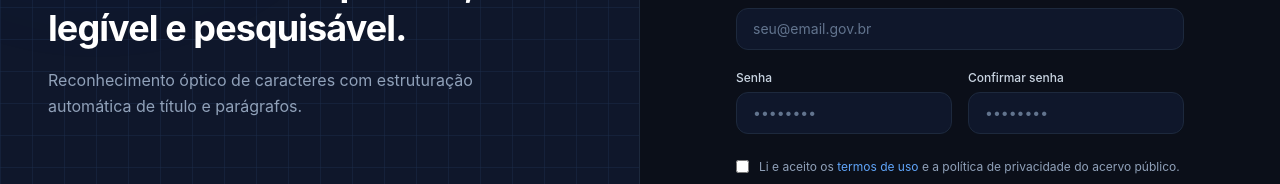
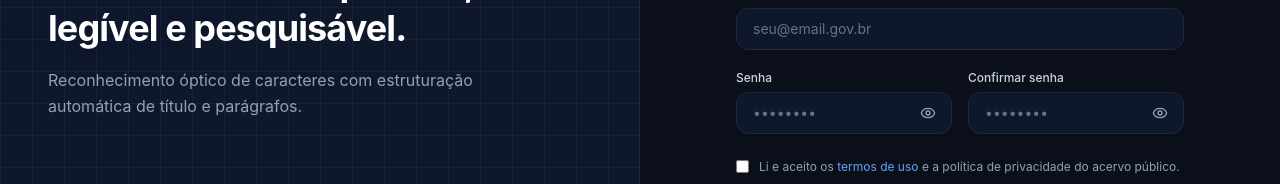
Before and after one commit to Patrick-1810/booklens-frontend, a React (Vite) app: page /register in a window 1280 px wide. Shown: the part 345-529 px from the top of the page. Built offline with nearby package versions, Linux system fonts and the light colour scheme.

Commit message:
feat(ui): enhance Input component with password toggle and label action
- Add toggle button with Eye/EyeOff icons for password visibility
- Support optional rightLabelAction prop for embedded links like forgot password

```diff
--- a/src/components/ui/Input.tsx
+++ b/src/components/ui/Input.tsx
@@ -1,20 +1,44 @@
-import React from 'react';
+import React, { useState } from 'react';
+import { Eye, EyeOff } from 'lucide-react';
 
 interface InputProps extends React.InputHTMLAttributes<HTMLInputElement> {
   label: string;
+  rightLabelAction?: React.ReactNode;
 }
 
-export function Input({ label, id, ...props }: InputProps) {
+export function Input({ label, id, type = 'text', rightLabelAction, ...props }: InputProps) {
+  const [showPassword, setShowPassword] = useState(false);
+  const isPasswordInput = type === 'password';
+
   return (
     <div>
-      <label htmlFor={id} className="block text-xs font-medium text-slate-300 mb-1.5">
+      <div className="flex items-center justify-between mb-1.5">
+        <label htmlFor={id} className="block text-xs font-medium text-slate-300">
           {label}
         </label>
+        {rightLabelAction}
+      </div>
+
+      <div className="relative">
         <input
           id={id}
-        className="w-full px-4 py-2.5 bg-slate-900 border border-slate-800 rounded-xl text-slate-100 placeholder-slate-500 text-sm focus:outline-none focus:border-brand-500 focus:ring-1 focus:ring-brand-500 transition-all"
+          type={isPasswordInput && showPassword ? 'text' : type}
+          className="w-full px-4 py-2.5 bg-slate-900 border border-slate-800 rounded-xl text-slate-100 placeholder-slate-500 text-sm focus:outline-none focus:border-brand-500 focus:ring-1 focus:ring-brand-500 transition-all pr-10"
           {...props}
         />
+
+        {isPasswordInput && (
+          <button
+            type="button"
+            onClick={() => setShowPassword((prev) => !prev)}
+            className="absolute right-3 top-1/2 -translate-y-1/2 text-slate-400 hover:text-slate-200 transition-colors p-1"
+            tabIndex={-1}
+            aria-label="Alternar visibilidade da senha"
+          >
+            {showPassword ? <EyeOff className="w-4 h-4" /> : <Eye className="w-4 h-4" />}
+          </button>
+        )}
+      </div>
     </div>
   );
 }
```
Lines whose indentation alone changed are shown as unchanged.
